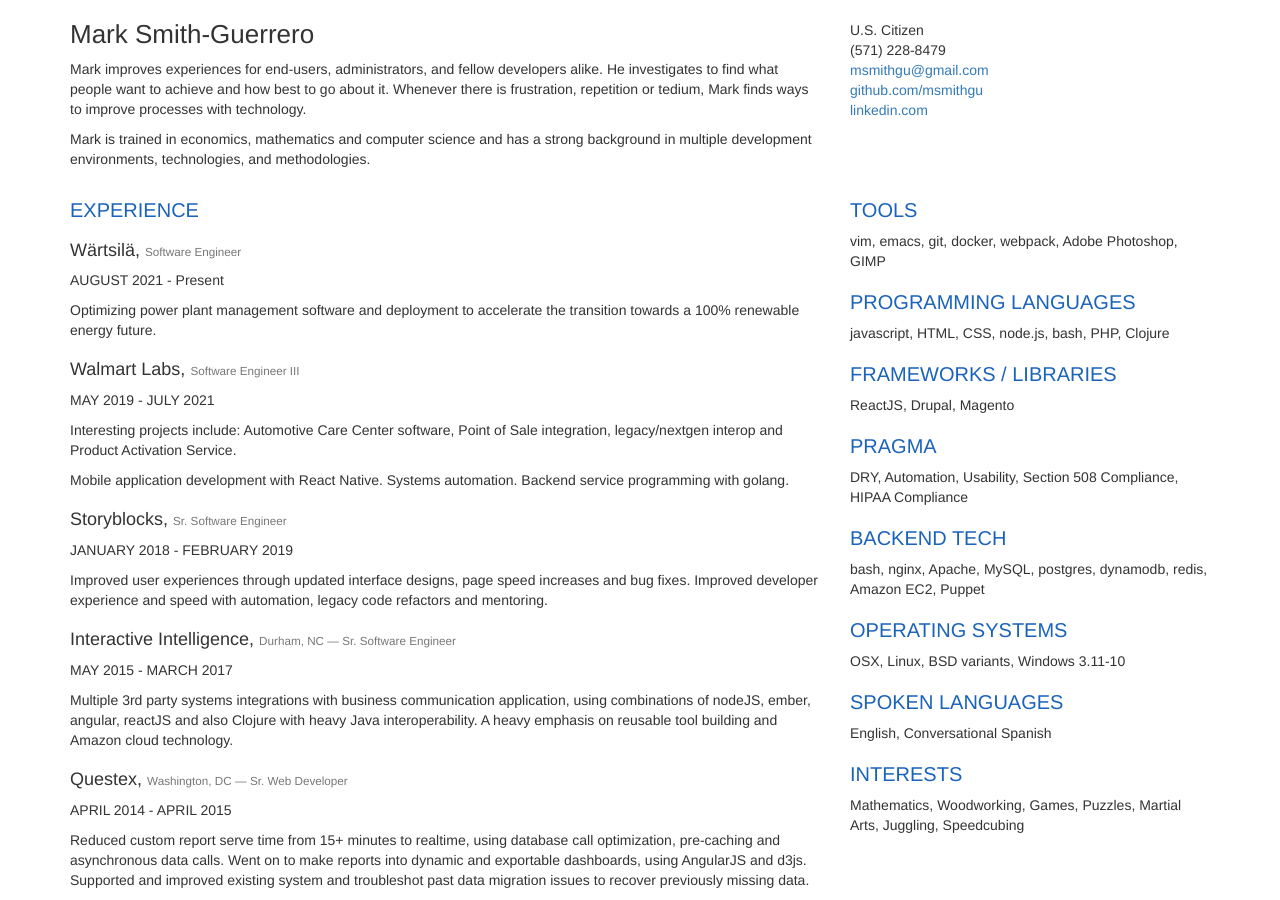
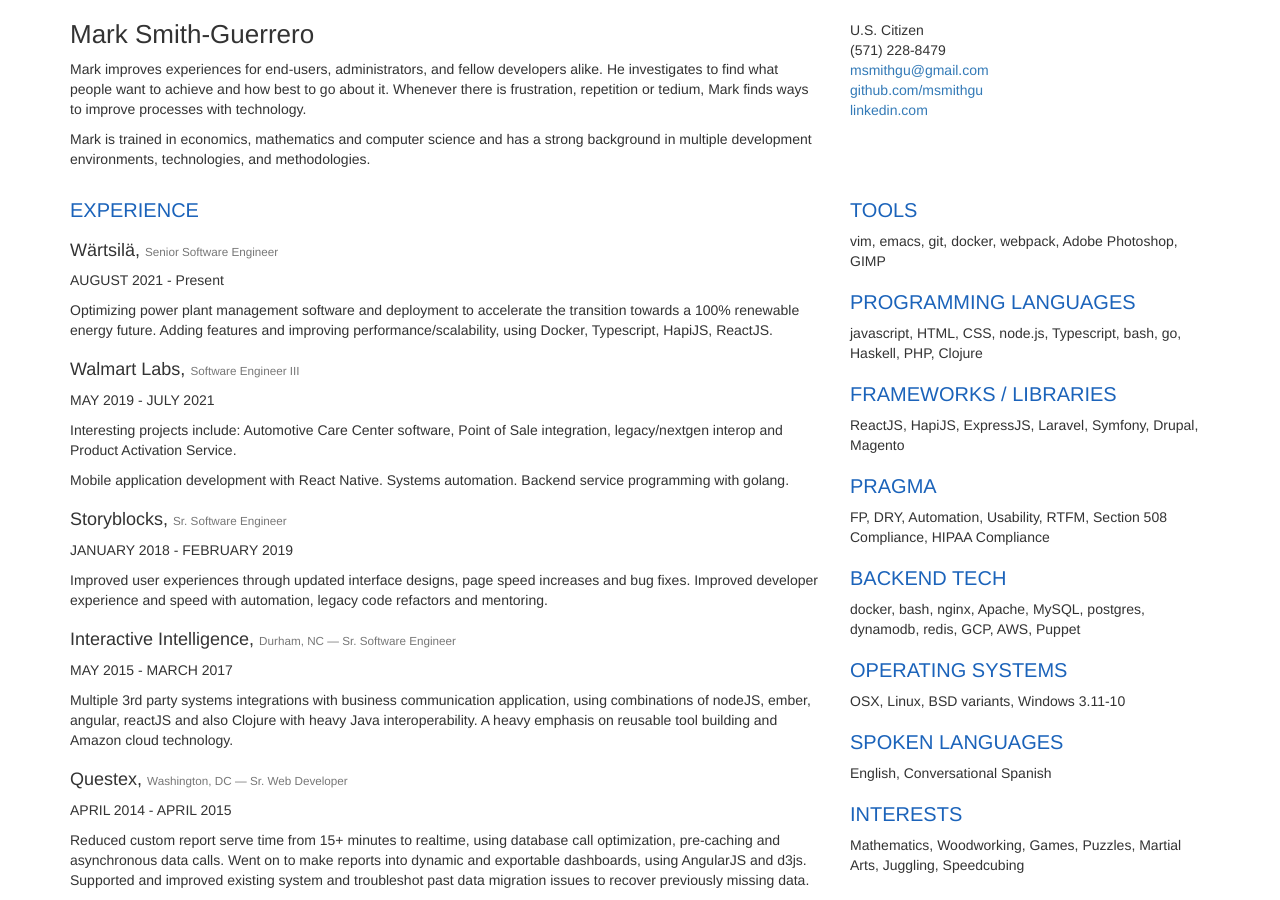
Before and after one commit to msmithgu/msmithgu.github.io, a Jekyll site: the page index.html, which Jekyll copies as it is, in a window 1280 px wide and 900 px high. Built offline with Jekyll 4.4.1, drawn with Linux system fonts in a browser that asks for light colours.

Commit message:
Update resume

```diff
--- a/index.html
+++ b/index.html
@@ -1,5 +1,6 @@
 <!DOCTYPE html>
 <html lang="en">
+
 <head>
   <meta charset="utf-8">
   <meta http-equiv="X-UA-Compatible" content="IE=edge">
@@ -53,16 +64,21 @@
     <div class="row">
       <div class="col-xs-8">
         <h2>experience</h2>
-          <h3>Wärtsilä, <small>Software Engineer</small></h3>
+        <h3>Wärtsilä, <small>Senior Software Engineer</small></h3>
         <p class="dates">AUGUST 2021 - Present</p>
-          <p>Optimizing power plant management software and deployment to accelerate the transition towards a 100% renewable energy future.</p>
+        <p>Optimizing power plant management software and deployment to accelerate the transition towards a 100%
+          renewable energy future. Adding features and improving performance/scalability, using Docker, Typescript,
+          HapiJS, ReactJS.</p>
         <h3>Walmart Labs, <small>Software Engineer III</small></h3>
         <p class="dates">MAY 2019 - JULY 2021</p>
-          <p>Interesting projects include: Automotive Care Center software, Point of Sale integration, legacy/nextgen interop and Product Activation Service.</p>
-          <p>Mobile application development with React Native. Systems automation. Backend service programming with golang.</p>
+        <p>Interesting projects include: Automotive Care Center software, Point of Sale integration, legacy/nextgen
+          interop and Product Activation Service.</p>
+        <p>Mobile application development with React Native. Systems automation. Backend service programming with
+          golang.</p>
         <h3>Storyblocks, <small>Sr. Software Engineer</small></h3>
         <p class="dates">JANUARY 2018 - FEBRUARY 2019</p>
-          <p>Improved user experiences through updated interface designs, page speed increases and bug fixes. Improved developer experience and speed with automation, legacy code refactors and mentoring.</p>
+        <p>Improved user experiences through updated interface designs, page speed increases and bug fixes. Improved
+          developer experience and speed with automation, legacy code refactors and mentoring.</p>
         <h3>Interactive Intelligence, <small>Durham, NC — Sr. Software Engineer</small></h3>
         <p class="dates">MAY 2015 - MARCH 2017</p>
         <p>Multiple 3rd party systems integrations with business communication
@@ -71,7 +87,10 @@
           reusable tool building and Amazon cloud technology.</p>
         <h3>Questex, <small>Washington, DC — Sr. Web Developer</small></h3>
         <p class="dates">APRIL 2014 - APRIL 2015</p>
-          <p>Reduced custom report serve time from 15+ minutes to realtime, using database call optimization, pre-caching and asynchronous data calls. Went on to make reports into dynamic and exportable dashboards, using AngularJS and d3js. Supported and improved existing system and troubleshot past data migration issues to recover previously missing data.</p>
+        <p>Reduced custom report serve time from 15+ minutes to realtime, using database call optimization, pre-caching
+          and asynchronous data calls. Went on to make reports into dynamic and exportable dashboards, using AngularJS
+          and d3js. Supported and improved existing system and troubleshot past data migration issues to recover
+          previously missing data.</p>
         <h3 style="page-break-before: always">SHRM, <small>Alexandria, VA — Web Developer</small></h3>
         <p class="dates">FEBRUARY 2011 - APRIL 2014</p>
         <p>Application development, deploy and business automation using custom
@@ -121,13 +140,13 @@
         <h2>tools</h2>
         <p>vim, emacs, git, docker, webpack, Adobe Photoshop, GIMP</p>
         <h2>programming languages</h2>
-          <p>javascript, HTML, CSS, node.js, bash, PHP, Clojure</p>
+        <p>javascript, HTML, CSS, node.js, Typescript, bash, go, Haskell, PHP, Clojure</p>
         <h2>frameworks / libraries</h2>
-          <p>ReactJS, Drupal, Magento</p>
+        <p>ReactJS, HapiJS, ExpressJS, Laravel, Symfony, Drupal, Magento</p>
         <h2>pragma</h2>
-          <p>DRY, Automation, Usability, Section 508 Compliance, HIPAA Compliance</p>
+        <p>FP, DRY, Automation, Usability, RTFM, Section 508 Compliance, HIPAA Compliance</p>
         <h2>backend tech</h2>
-          <p>bash, nginx, Apache, MySQL, postgres, dynamodb, redis, Amazon EC2, Puppet</p>
+        <p>docker, bash, nginx, Apache, MySQL, postgres, dynamodb, redis, GCP, AWS, Puppet</p>
         <h2>operating systems</h2>
         <p>OSX, Linux, BSD variants, Windows 3.11-10</p>
         <h2>spoken languages</h2>
@@ -138,4 +157,5 @@
     </div>
   </div>
 </body>
+
 </html>
```
Also changed, not shown: other parts of index.html (+13 -3 lines). Lines whose indentation alone changed are shown as unchanged.
